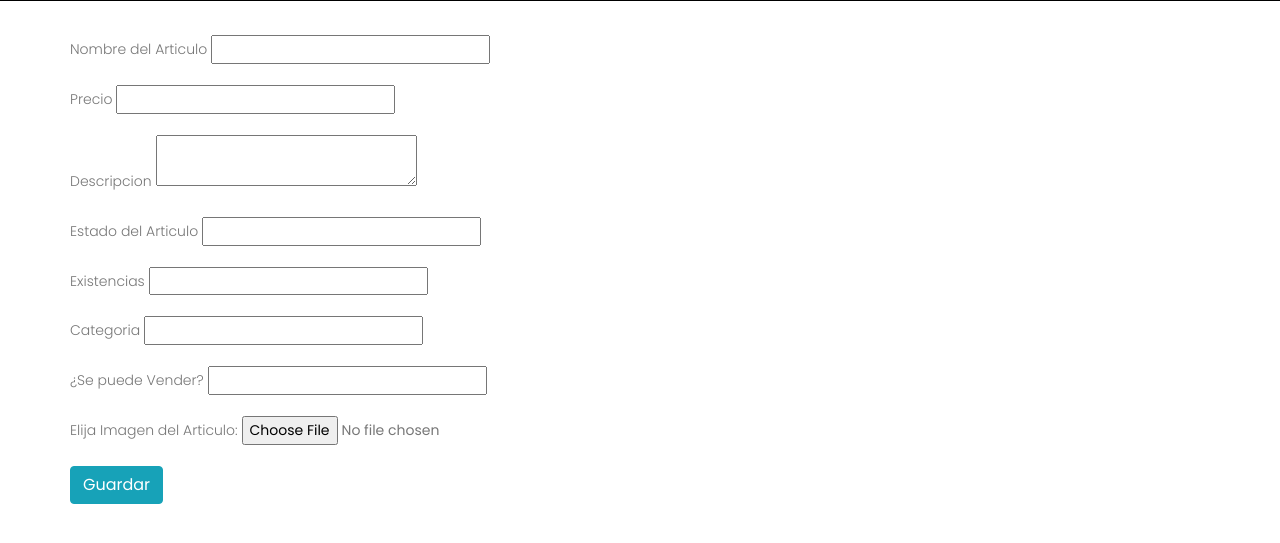
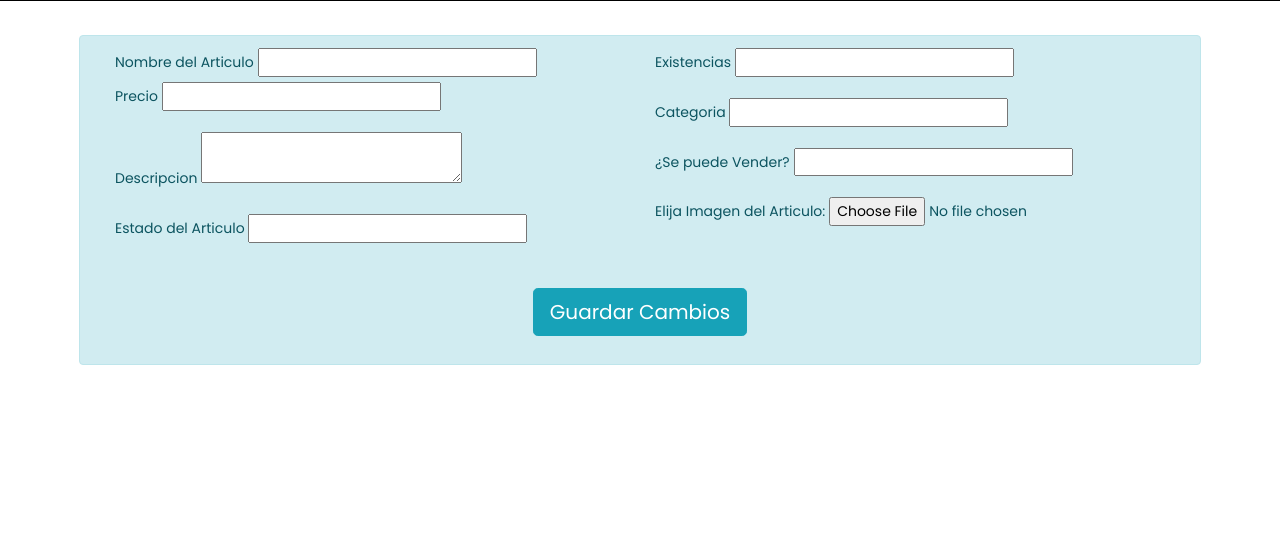
Before and after one commit to RicardoEstupinian/Proyecto_Social, a Django app: template sihpsa/templates/venta/crearArticulo.html in a window 1280 px wide. Shown: the part 119-662 px from the top of the page. Run offline with Django 3.2, Linux system fonts and the light colour scheme; the template is opened without the code that fills it, so the values that code supplies are empty, except form fields; tables that the repository leaves empty hold one stand-in row (values such as "Sample post"); form fields are guessed from the names that the template uses; some libraries are stand-ins or nearby versions.

Commit message:
Dandole mejor apariencia a crear articulo, y realizado un leve cambio

```diff
--- a/sihpsa/apps/venta/forms.py
+++ b/sihpsa/apps/venta/forms.py
@@ -36,4 +36,5 @@ class ArticuloForm(forms.ModelForm):
             'existencia': forms.TextInput(attrs={'class': 'form-control'}),
             'descripcion': forms.TextInput(attrs={'class': 'form-control'}),
             'vendible': forms.NullBooleanSelect(attrs={'class': 'form-control'}),
+            'imagen_articulo': forms.FileInput(),
         }
--- a/sihpsa/templates/venta/crearArticulo.html
+++ b/sihpsa/templates/venta/crearArticulo.html
@@ -3,45 +3,63 @@
 {% block title %}SIHPSA|Crear Articulo{% endblock %}
 {%block content%}
 
-<form method="POST" action="" class="form-group mb-4 mt-4">
+<form method="POST" action="" class="form-group mb-4 mt-4 ml-4 mr-4">
 
     {%csrf_token%}
 
-
-    <div class="form-group">
-        <label>Nombre del Articulo</label>
+    <div class="row alert alert-info">
+        <div class="col-6">
+            <div>
+        <label><strong>Nombre del Articulo</strong></label>
         {{form.nombre_articulo}}
     </div>
     <div class="form-group">
-        <label>Precio</label>
+        <label><strong>Precio</strong></label>
         {{form.precio}}
     </div>
     <div class="form-group">
-        <label>Descripcion</label>
+        <label><strong>Descripcion</strong></label>
         {{form.descripcion}}
     </div>
     <div class="form-group">
-        <label>Estado del Articulo</label>
+        <label><strong>Estado del Articulo</strong></label>
         {{form.estado}}
     </div>
-    <div class="form-group">
-        <label>Existencias</label>
+
+        </div>
+
+
+        <div class="col-6">
+            <div class="form-group">
+        <label><strong>Existencias</strong></label>
         {{form.existencia}}
     </div>
     <div class="form-group">
-        <label>Categoria</label>
+        <label><strong>Categoria</strong></label>
         {{form.categoria}}
     </div>
     <div class="form-group">
-        <label>¿Se puede Vender?</label>
+        <label><strong>¿Se puede Vender?</strong></label>
         {{form.vendible}}
     </div>
     <div class="form-group">
-        <label>Elija Imagen del Articulo:</label>
-        <input type="file" name="imagen_articulo" class="btnSeleccionar">
+
+        <label><strong>Elija Imagen del Articulo:</strong></label>
+        <!--
+        <input type="file" name="imagen_articulo" class="btnSeleccionar">-->
+
+        {{form.imagen_articulo}}
+
     </div>
-    <div class="form-group">
-        <button type="submit" class="btn btn-info">Guardar</button>
+
+        </div>
+
+
+
+    <div class="form-group text-center col-12 mt-4">
+        <button type="submit" class="btn btn-info btn-lg">Guardar Cambios</button>
+    </div>
+
     </div>
 
 </form>
```
